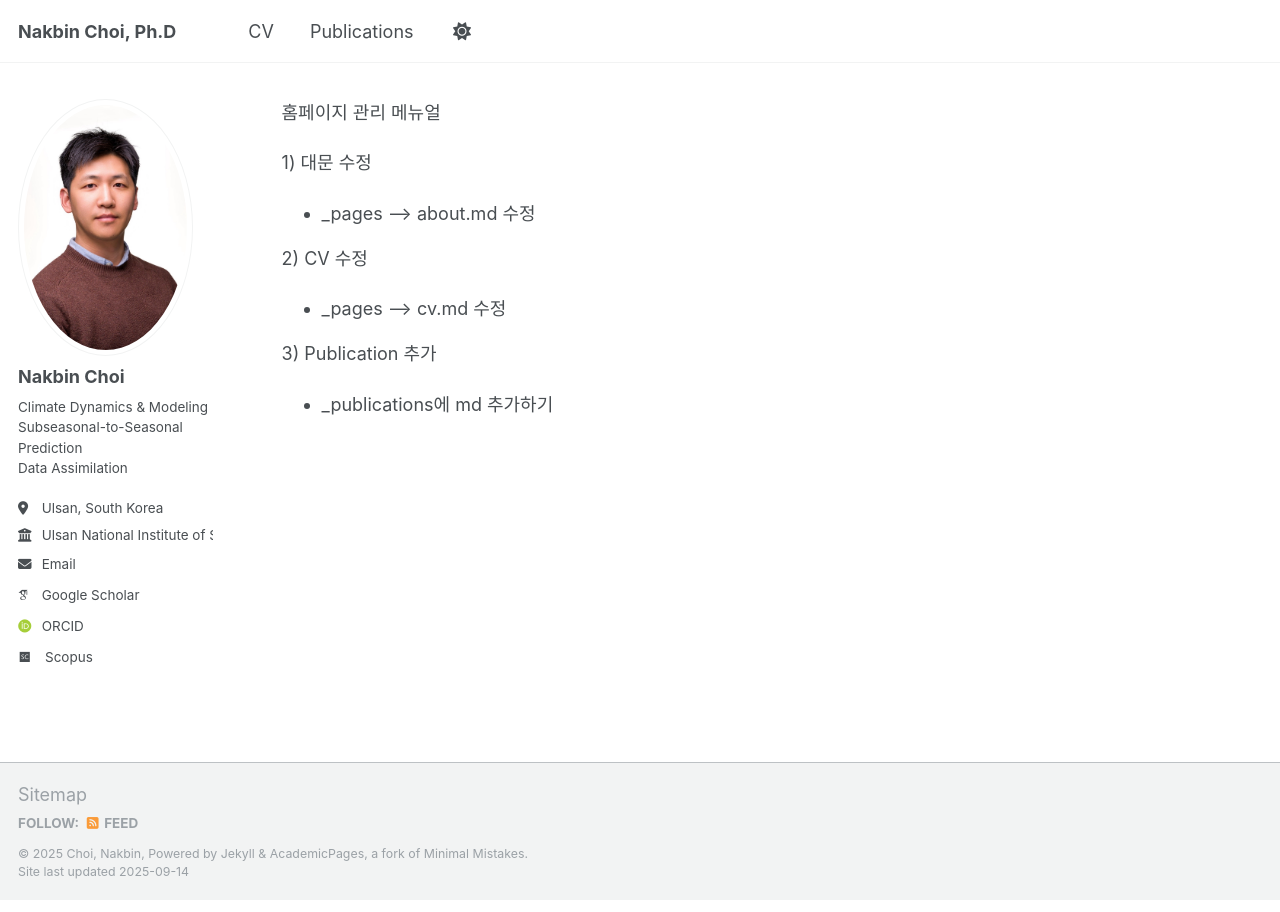
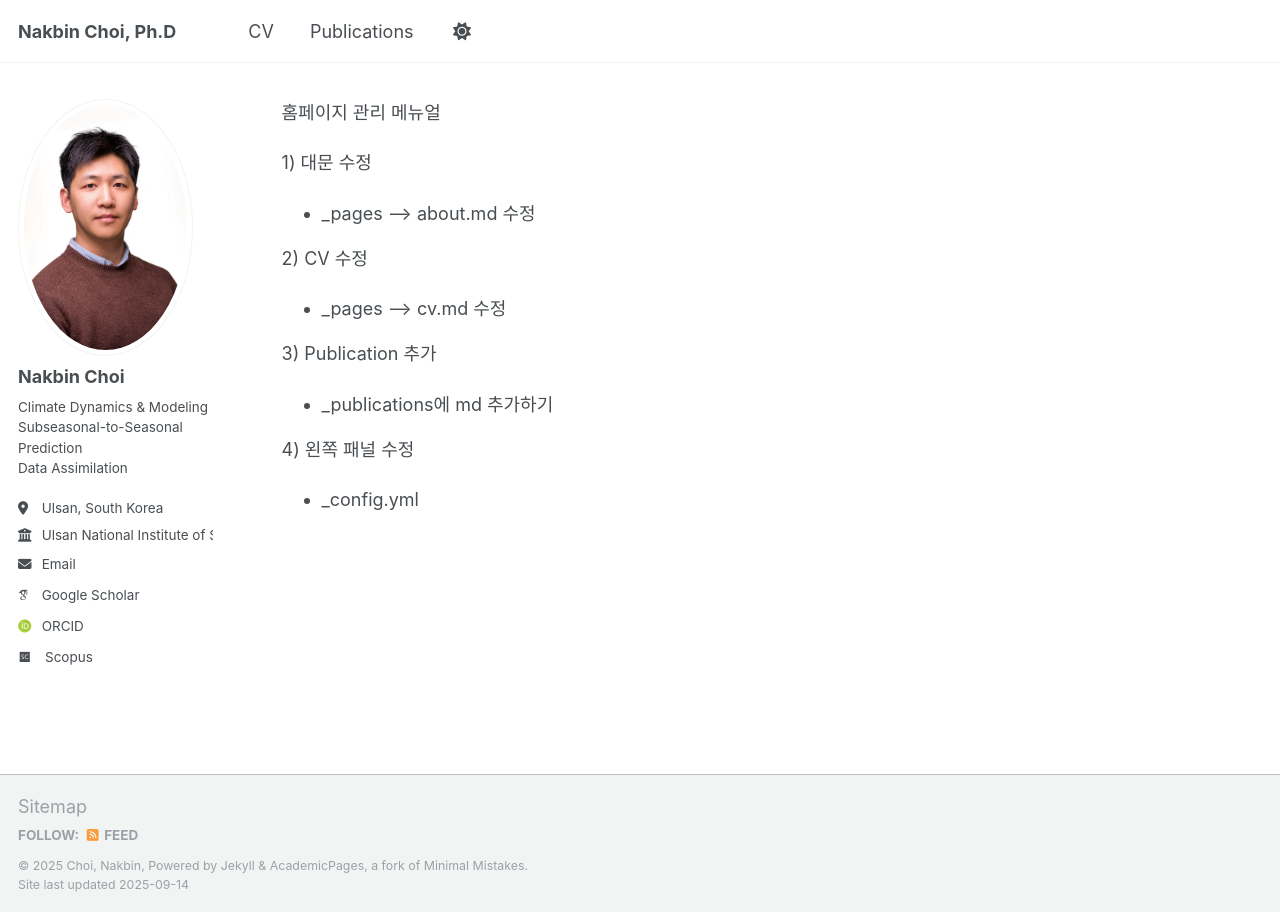
Before and after one commit to nakbin/profile, a Jekyll site: the page built from Manual.md, in a window 1280 px wide. Built offline with Jekyll 4.4.1, drawn with Linux system fonts in a browser that asks for light colours; some web fonts are replaced; our own code applies the rules of GitHub Pages for plain Markdown files.

Commit message:
Update Manual.md

```diff
--- a/Manual.md
+++ b/Manual.md
@@ -8,3 +8,6 @@
 
 3) Publication 추가
  - _publications에 md 추가하기
+
+4) 왼쪽 패널 수정
+ - _config.yml
```
